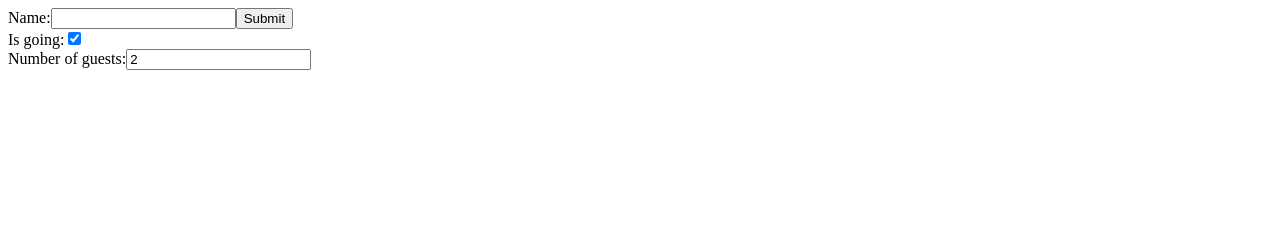
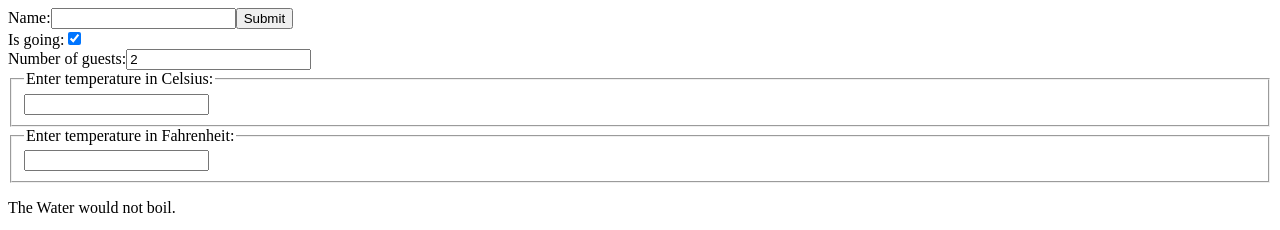
Before and after one commit to SungHyun627/React_Study, a React (Create React App) app in the folder react-main-concepts/: page / in a window 1280 px wide. Shown: the part 598-828 px from the top of the page. Before the commit the page ends 800 px from the top, so only its background shows below. Built offline with nearby package versions, Linux system fonts and the light colour scheme.

Commit message:
10. Lifting state up

```diff
--- a/react-main-concepts/src/App.js
+++ b/react-main-concepts/src/App.js
@@ -7,6 +7,7 @@ import LoginControl from './components/LoginControl';
 import NumberList from './components/NumberList';
 import NameForm from './components/NameForm';
 import Reservation from './components/Reservation';
+import Calculator from './components/temperature_calculator/Calculator';
 
 const numbers = [1, 2, 3, 4, 5];
 
@@ -22,6 +23,7 @@ function App() {
       <NumberList numbers={numbers} />
       <NameForm />
       <Reservation />
+      <Calculator />
     </div>
   );
 }
--- /dev/null
+++ b/react-main-concepts/src/components/temperature_calculator/BoilingVerdict.js
@@ -0,0 +1,7 @@
+export default function BoilingVerdict(props) {
+  const verdict_sentence =
+    props.celsius >= 100
+      ? 'The Water would boil.'
+      : 'The Water would not boil.';
+  return <p>{verdict_sentence}</p>;
+}
--- /dev/null
+++ b/react-main-concepts/src/components/temperature_calculator/Calculator.js
@@ -0,0 +1,59 @@
+import React from 'react';
+import TemperatureInput from './TemperatureInput';
+import BoilingVerdict from './BoilingVerdict';
+
+function tryConvert(temperature, convert) {
+  const input = parseFloat(temperature);
+  if (Number.isNaN(input)) return '';
+  const output = convert(input);
+  return (Math.round(output * 1000) / 1000).toString();
+}
+
+function toCelsius(Fahrenheit) {
+  return ((Fahrenheit - 32) * 5) / 9;
+}
+
+function toFahrenheit(Celsius) {
+  return (Celsius * 9) / 5 + 32;
+}
+
+export default class Calculator extends React.Component {
+  constructor(props) {
+    super(props);
+    this.handleCelsiusChange = this.handleCelsiusChange.bind(this);
+    this.handleFahrenheitChange = this.handleFahrenheitChange.bind(this);
+    this.state = { scale: 'c', temperature: '' };
+  }
+
+  handleCelsiusChange(temperature) {
+    this.setState({ scale: 'c', temperature });
+  }
+
+  handleFahrenheitChange(temperature) {
+    this.setState({ scale: 'f', temperature });
+  }
+
+  render() {
+    const temperature = this.state.temperature;
+    const scale = this.state.scale;
+    const celsius =
+      scale === 'c' ? temperature : tryConvert(temperature, toCelsius);
+    const fahrenheit =
+      scale === 'f' ? temperature : tryConvert(temperature, toFahrenheit);
+    return (
+      <div>
+        <TemperatureInput
+          scale="c"
+          onTemperatureChange={this.handleCelsiusChange}
+          temperature={celsius}
+        />
+        <TemperatureInput
+          scale="f"
+          onTemperatureChange={this.handleFahrenheitChange}
+          temperature={fahrenheit}
+        />
+        <BoilingVerdict celsius={parseFloat(celsius)} />
+      </div>
+    );
+  }
+}
--- /dev/null
+++ b/react-main-concepts/src/components/temperature_calculator/TemperatureInput.js
@@ -0,0 +1,27 @@
+import React from 'react';
+
+const scaleNames = {
+  c: 'Celsius',
+  f: 'Fahrenheit',
+};
+
+export default class TemperatureInput extends React.Component {
+  constructor(props) {
+    super(props);
+    this.handleChange = this.handleChange.bind(this);
+  }
+
+  handleChange(e) {
+    this.props.onTemperatureChange(e.target.value);
+  }
+  render() {
+    const temperature = this.props.temperature;
+    const scale = this.props.scale;
+    return (
+      <fieldset>
+        <legend>Enter temperature in {scaleNames[scale]}:</legend>
+        <input value={temperature} onChange={this.handleChange} />
+      </fieldset>
+    );
+  }
+}
```
